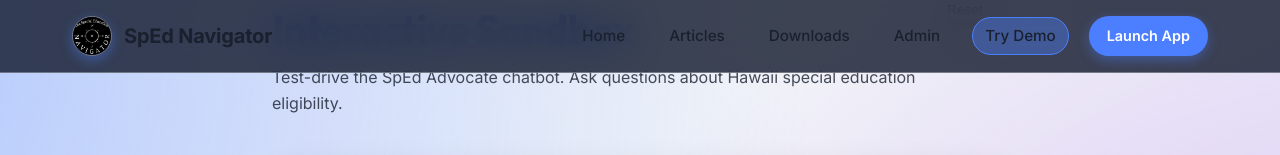
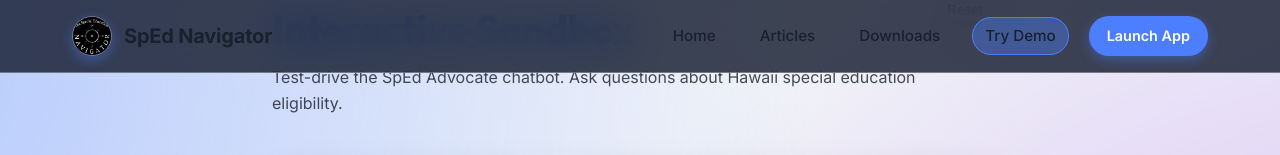
Before and after one commit to joeker10/advocacy-navigator-mvp, a Next.js app: page /demo in a window 1280 px wide. Shown: the top 155 px of the page. Built offline with nearby package versions, Linux system fonts and the light colour scheme.

Commit message:
style: remove Admin tab from global Navbar navigation

```diff
--- a/app/components/Navbar.tsx
+++ b/app/components/Navbar.tsx
@@ -44,9 +44,6 @@ export default function Navbar() {
           <a href="/downloads" role="menuitem" style={{ color: "var(--foreground)", fontWeight: 500, fontSize: "0.95rem", padding: "6px 12px", borderRadius: "8px" }}>
             Downloads
           </a>
-          <a href="/admin" role="menuitem" style={{ color: "var(--foreground)", fontWeight: 500, fontSize: "0.95rem", padding: "6px 12px", borderRadius: "8px" }}>
-            Admin
-          </a>
           <a href="/demo" role="menuitem" style={{ color: "var(--foreground)", fontWeight: 500, fontSize: "0.95rem", padding: "6px 12px", background: "var(--primary-glow)", border: "1px solid var(--primary)", borderRadius: "20px" }}>
             Try Demo
           </a>
```
